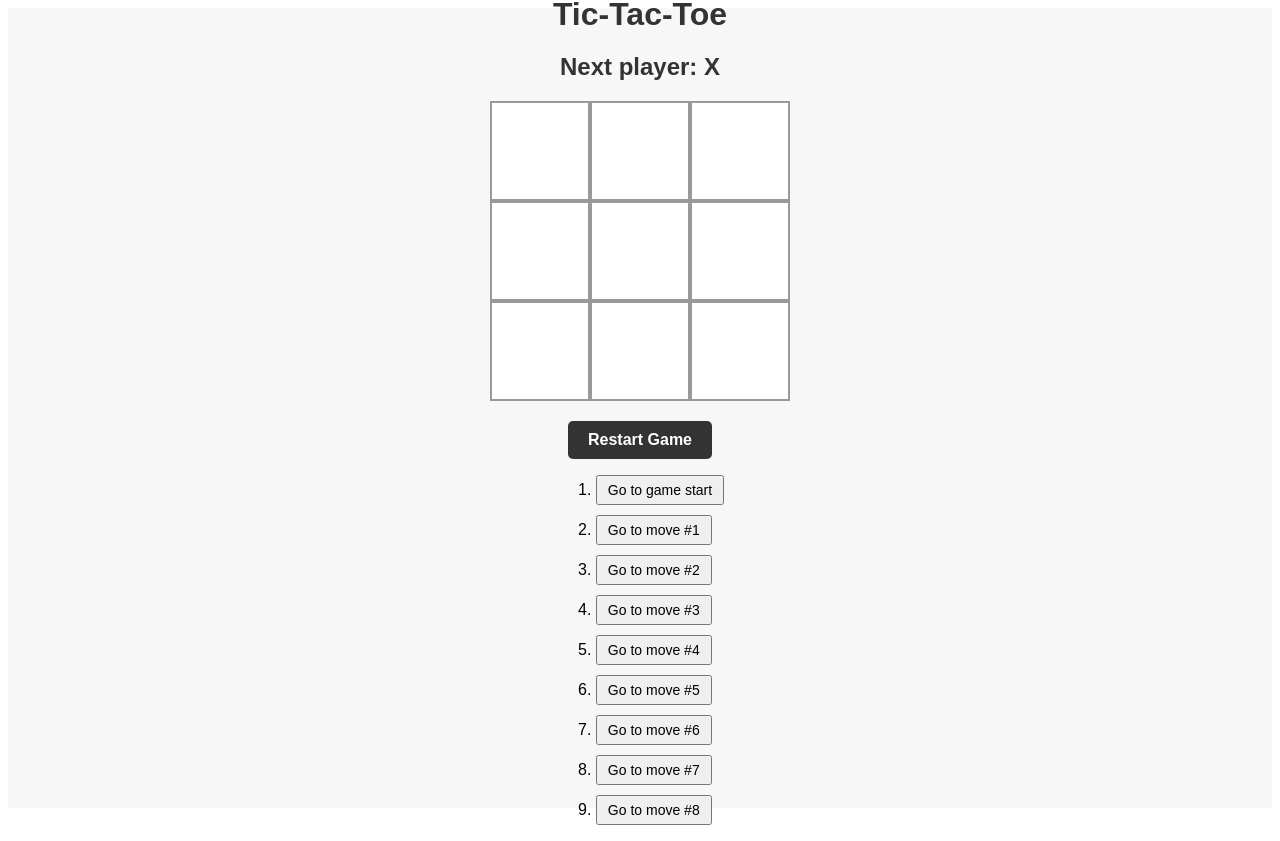
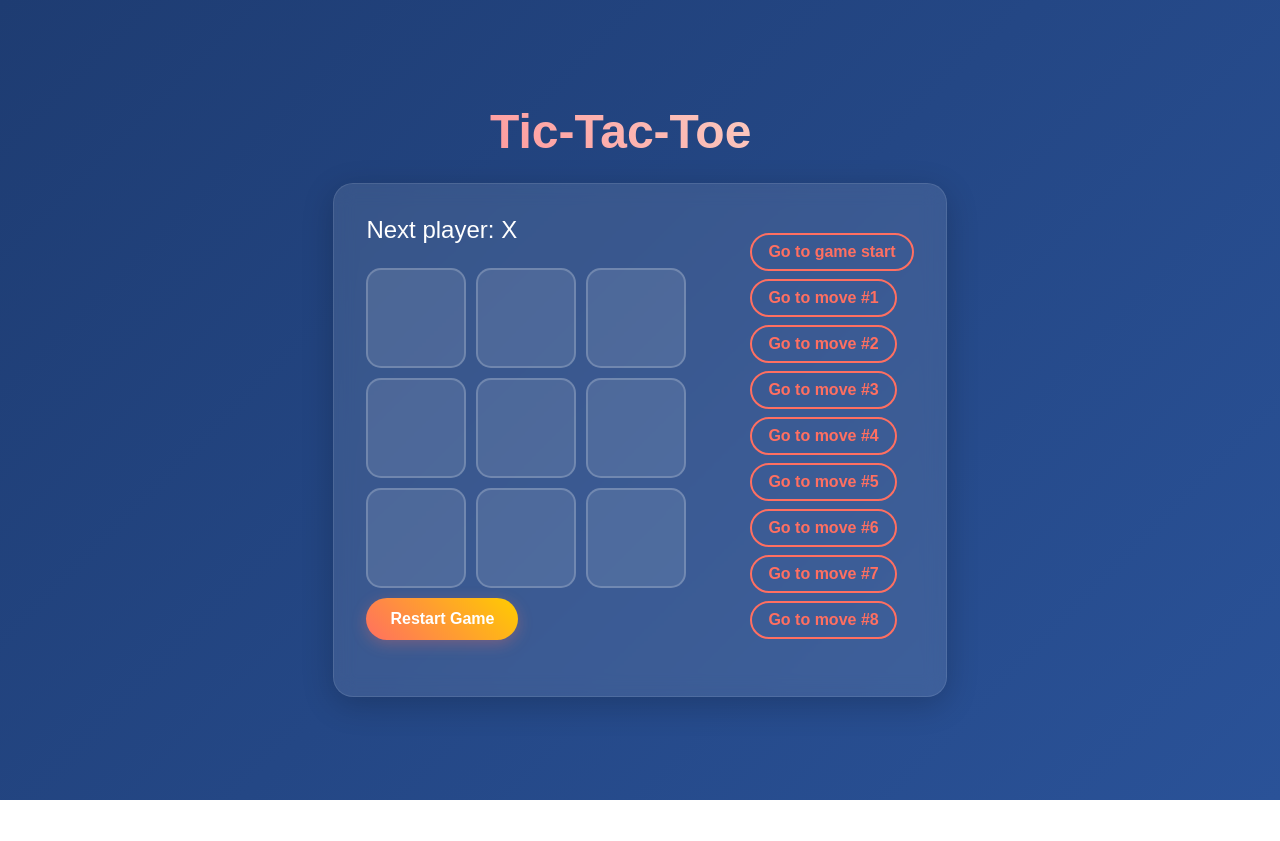
Before and after one commit to SvetozarSlivarov/Tic-Tac-Toe-React, a React (Vite) app: page / in a window 1280 px wide. After the commit the page ends 800 px from the top, so only its background shows below. Built offline with nearby package versions, Linux system fonts and the light colour scheme.

Commit message:
Еnhance visuals

```diff
--- a/src/App.css
+++ b/src/App.css
@@ -1,89 +1,149 @@
-.square {
-  width: 100px;
-  height: 100px;
-  min-width: 100px;
-  min-height: 100px;
-  font-size: 24px;
-  font-weight: bold;
-  background-color: #fff;
-  border: 2px solid #999;
-  cursor: pointer;
+/* Основен стил за приложението */
+body {
+  margin: 0;
+  font-family: 'Poppins', sans-serif;
+  background: linear-gradient(135deg, #1e3c72, #2a5298);
   display: flex;
+  justify-content: center;
+  align-items: center;
+  height: 100vh;
+  color: #fff;
+}
+
+.app {
+  display: flex;
+  align-items: center;
+  gap: 2rem;
+  background: rgba(255, 255, 255, 0.1);
+  padding: 2rem;
+  border-radius: 20px;
+  backdrop-filter: blur(10px);
+  box-shadow: 0 8px 32px rgba(0, 0, 0, 0.2);
+  border: 1px solid rgba(255, 255, 255, 0.1);
+}
+.header {
   align-items: center;
   justify-content: center;
 }
 
-.square:hover {
-  background-color: #f0f0f0;
+h1 {
+  align-items: center;
+  width: 300px;
+  font-size: 3rem;
+  font-weight: 600;
+  margin: 0 auto;
+  margin-bottom: 1.5rem;
+  background: linear-gradient(45deg, #ff9a9e, #fad0c4);
+  -webkit-background-clip: text;
+  -webkit-text-fill-color: transparent;
+}
+
+.status {
+  font-size: 1.5rem;
+  font-weight: 500;
+  margin-bottom: 1.5rem;
+  color: #fff;
+}
+
+/* Стилове за дъската */
+.board {
+  display: grid;
+  grid-template-columns: repeat(3, 100px);
+  grid-template-rows: repeat(3, 100px);
+  gap: 10px;
 }
 
 .board-row {
-  display: flex;
+  display: contents;
 }
 
-.app {
+.square {
+  width: 100px;
+  height: 100px;
   display: flex;
-  flex-direction: column;
   align-items: center;
   justify-content: center;
-  height: 100vh;
-  font-family: Arial, sans-serif;
-  background-color: #f7f7f7;
+  font-size: 2.5rem;
+  font-weight: bold;
+  background: rgba(255, 255, 255, 0.1);
+  border: 2px solid rgba(255, 255, 255, 0.2);
+  border-radius: 15px;
+  cursor: pointer;
+  transition: background 0.3s ease, transform 0.2s ease, box-shadow 0.3s ease;
+  color: #fff;
 }
 
-h1 {
-  margin-bottom: 20px;
-  color: #333;
+.square:hover {
+  background: rgba(255, 255, 255, 0.2);
+  transform: scale(1.05);
+  box-shadow: 0 4px 15px rgba(0, 0, 0, 0.3);
 }
 
-.status {
-  margin-bottom: 20px;
-  font-size: 24px;
-  font-weight: bold;
-  color: #333;
+.square:active {
+  transform: scale(0.95);
 }
+
+/* Стилове за бутона за рестартиране */
 .restart-button {
-  margin-top: 20px;
-  padding: 10px 20px;
-  font-size: 16px;
-  font-weight: bold;
+  margin-top: 10px;
+  padding: 0.75rem 1.5rem;
+  font-size: 1rem;
+  font-weight: 600;
   color: #fff;
-  background-color: #333;
+  background: linear-gradient(45deg, #ff6f61, #ffcc00);
   border: none;
-  border-radius: 5px;
+  border-radius: 25px;
   cursor: pointer;
-  transition: background-color 0.3s ease;
+  transition: transform 0.2s ease, box-shadow 0.3s ease;
+  box-shadow: 0 4px 15px rgba(255, 111, 97, 0.3);
+  margin-bottom: 1.5rem;
 }
 
 .restart-button:hover {
-  background-color: #555;
+  transform: translateY(-2px);
+  box-shadow: 0 6px 20px rgba(255, 111, 97, 0.4);
 }
 
-.game {
-  display: flex;
-  flex-direction: row;
-  justify-content: center;
-  margin-top: 20px;
+.restart-button:active {
+  transform: translateY(0);
+
 }
 
-.game-board {
-  margin-right: 20px;
-}
-
+/* Стилове за историята на ходовете */
 .game-info {
-  margin-left: 20px;
+  display: flex;
+  flex-direction: column;
+  align-items: flex-start;
+  margin-left: 2rem;
 }
 
 ol {
-  padding-left: 20px;
+  list-style-type: none;
+  padding: 0;
 }
 
 li {
-  margin-bottom: 10px;
+  margin-bottom: 0.5rem;
 }
 
 button {
-  padding: 5px 10px;
-  font-size: 14px;
+  padding: 0.5rem 1rem;
+  font-size: 1rem;
+  font-weight: 600;
+  color: #ff6f61;
+  background: transparent;
+  border: 2px solid #ff6f61;
+  border-radius: 25px;
   cursor: pointer;
+  transition: background 0.3s ease, color 0.3s ease, transform 0.2s ease;
 }
+
+button:hover {
+  background: #ff6f61;
+  color: #fff;
+  transform: translateY(-2px);
+}
+
+button:active {
+  transform: translateY(0);
+}
--- a/src/App.jsx
+++ b/src/App.jsx
@@ -3,9 +3,14 @@ import './App.css'
 
 export default function App() {
   return (
+    <>
+    <div className='header'>
+      <h1>Tic-Tac-Toe</h1>
+    </div>
     <div className="app">
-      <h1>Tic-Tac-Toe</h1>
       <Board />
     </div>
+    </>
+
   );
 }
--- a/src/components/Board.jsx
+++ b/src/components/Board.jsx
@@ -47,7 +47,9 @@ export default function Board() {
 
     return (
         <>
+            <div className='game'>
                 <div className="status">{status}</div>
+                <div className='board'>
                     <div className="board-row">
                         <Square value={currentSquares[0]} onSquareClick={() => handleClick(0)} />
                         <Square value={currentSquares[1]} onSquareClick={() => handleClick(1)} />
@@ -63,12 +65,15 @@ export default function Board() {
                         <Square value={currentSquares[7]} onSquareClick={() => handleClick(7)} />
                         <Square value={currentSquares[8]} onSquareClick={() => handleClick(8)} />
                     </div>
+                </div>
                 <button className="restart-button" onClick={handleRestart}>
                     Restart Game
                 </button>
+            </div>
             <div className="game-info">
                 <ol>{moves}</ol>
             </div>
+
         </>
     );
 }
```
Lines whose indentation alone changed are shown as unchanged.
